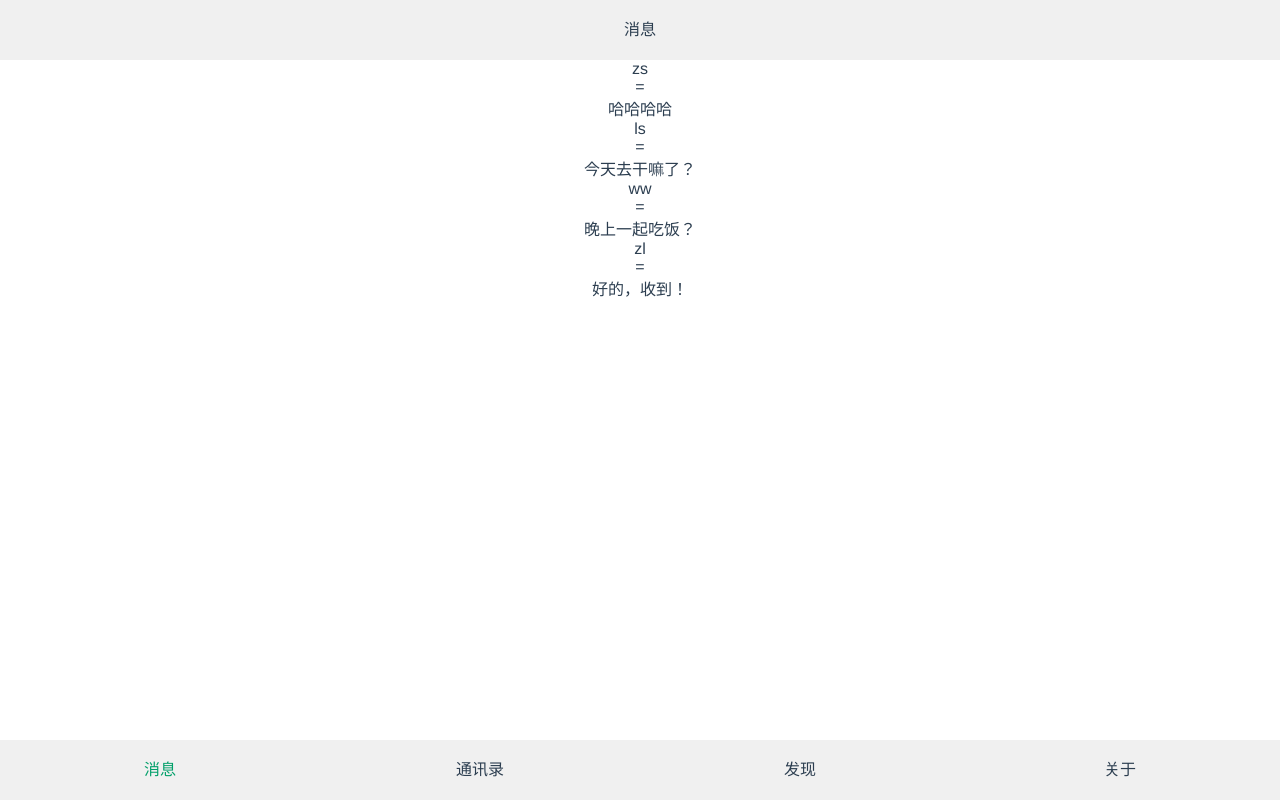
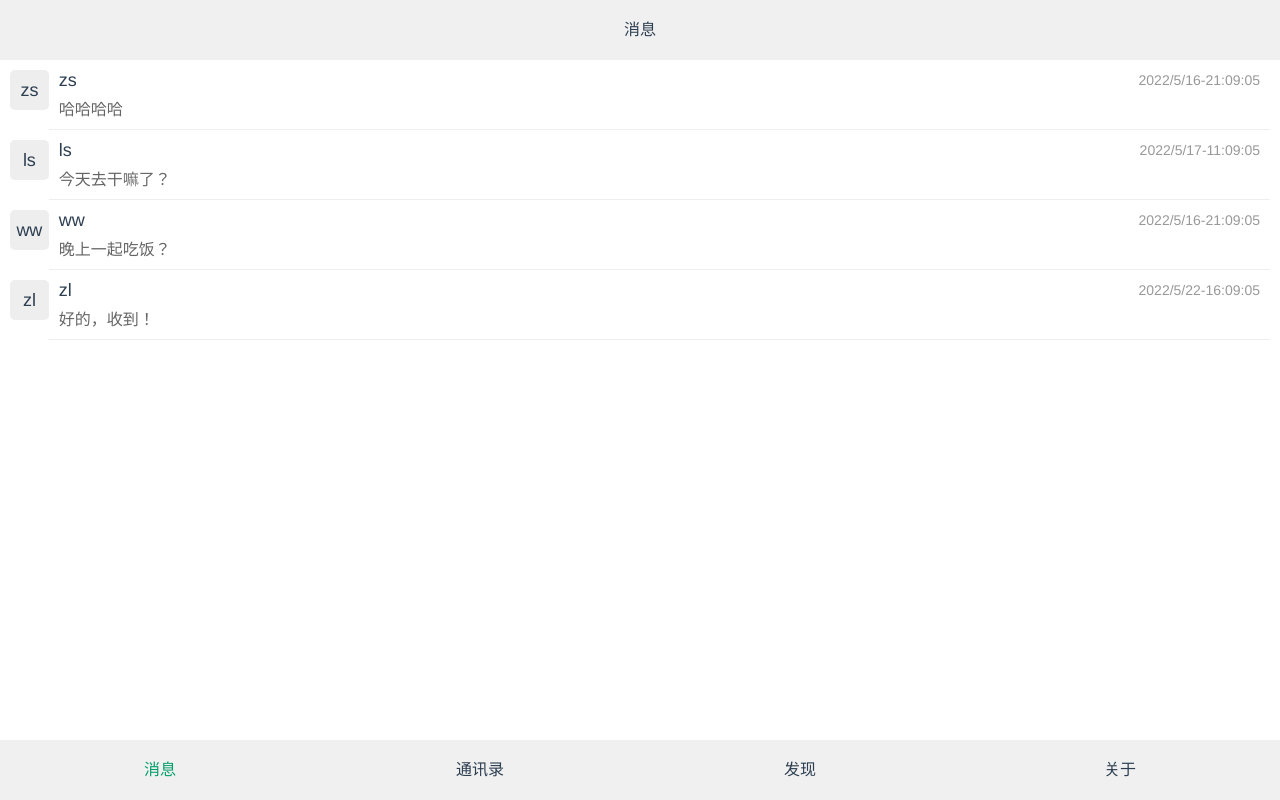
Before and after one commit to sweetgrass/VUE3test, a Vue app: page / in a window 1280 px wide. Built offline with nearby package versions, Linux system fonts and the light colour scheme.

Commit message:
msg page

```diff
--- /dev/null
+++ b/src/components/MessageBar.vue
@@ -0,0 +1,82 @@
+<template>
+    <div class='msbar'>
+        <div class="barleft">
+            <div class='uname'>{{props.item.username}}</div>
+        </div>
+        <div class="barright">
+            <div class="spinfo">
+                <div class="un">{{props.item.username}}</div>
+                <div class="time">{{props.item.latestMessage.time}}</div>
+            </div>
+            <div class="msg">{{props.item.latestMessage.text}}</div>
+        </div>
+
+    </div>
+</template>
+<script setup>
+import {defineProps} from 'vue'
+let props = defineProps({
+    item:Object
+})
+</script>
+<style scoped>
+.msbar{
+    width:100%;
+    height:60px;
+    position:relative;
+    display: flex;
+    flex-direction: row;
+    box-sizing: border-box;
+    margin:10px 0;
+    cursor:pointer;
+}
+.msbar *{
+    box-sizing: border-box;
+}
+.barleft{
+    width:40px;
+    height:40px;
+    line-height: 40px;
+    font-size: 18px;
+    border-radius: 5px;
+    background: #eee;
+    position: relative;
+}
+.barright{
+    height:100%;
+    border-bottom:1px solid #eee;
+    width:100%;
+    padding:0 10px;
+    position: relative;
+}
+.spinfo{
+    position:relative;
+    height:20px;
+    width:100%;
+}
+.spinfo>div{
+    display: inline-block;
+    height:20px;
+    line-height: 20px;
+}
+.un{
+    position: absolute;
+    top:0;
+    left:0;
+    font-size: 18px;
+}
+.time{
+    position:absolute;
+    top:0;
+    right:0;
+    font-size: 14px;
+    color:#999;
+}
+.msg{
+    width:100%;
+    height:40px;
+    text-align: left;
+    color:#666;
+    line-height: 40px;
+}
+</style>
--- a/src/pages/message.vue
+++ b/src/pages/message.vue
@@ -1,10 +1,6 @@
 <template>
   <div class='msglist'>
-    <div v-for='item in listhere' :key="item.latestMessage.time" @click="talkToSB(item.username)" class='aa'>
-      <div>{{item.username}}</div>
-      <div class="controlArea">=</div>
-      <div class="msg">{{item.latestMessage.text}}</div>
-    </div>
+    <Msbar v-for='item in listhere' :key="item.latestMessage.time" @click="talkToSB(item.username)" :item='item'></Msbar>
   </div>
 </template>
 <script setup>
@@ -12,6 +8,7 @@ import { ref,onBeforeMount } from "vue";
 import {useRouter} from 'vue-router'
 import {useStore} from 'vuex'
 import TalkTo from "../pages/talkto.vue";
+import Msbar from '../components/MessageBar.vue';
 
 let store = useStore();
 let router = useRouter();
@@ -36,12 +33,7 @@ onBeforeMount(async ()=>{
   left: 0;
   background: white;
 }
-.message-trans-leave-active,.message-trans-enter-active {
-  transition: all 0.8s cubic-bezier(1, 0.5, 0.8, 1);
-}
-.message-trans-enter-from,
-.message-trans-leave-to {
-  transform: translateX(500px);
-  opacity: 0;
+.msglist{
+  padding:0 10px;
 }
 </style>
```
